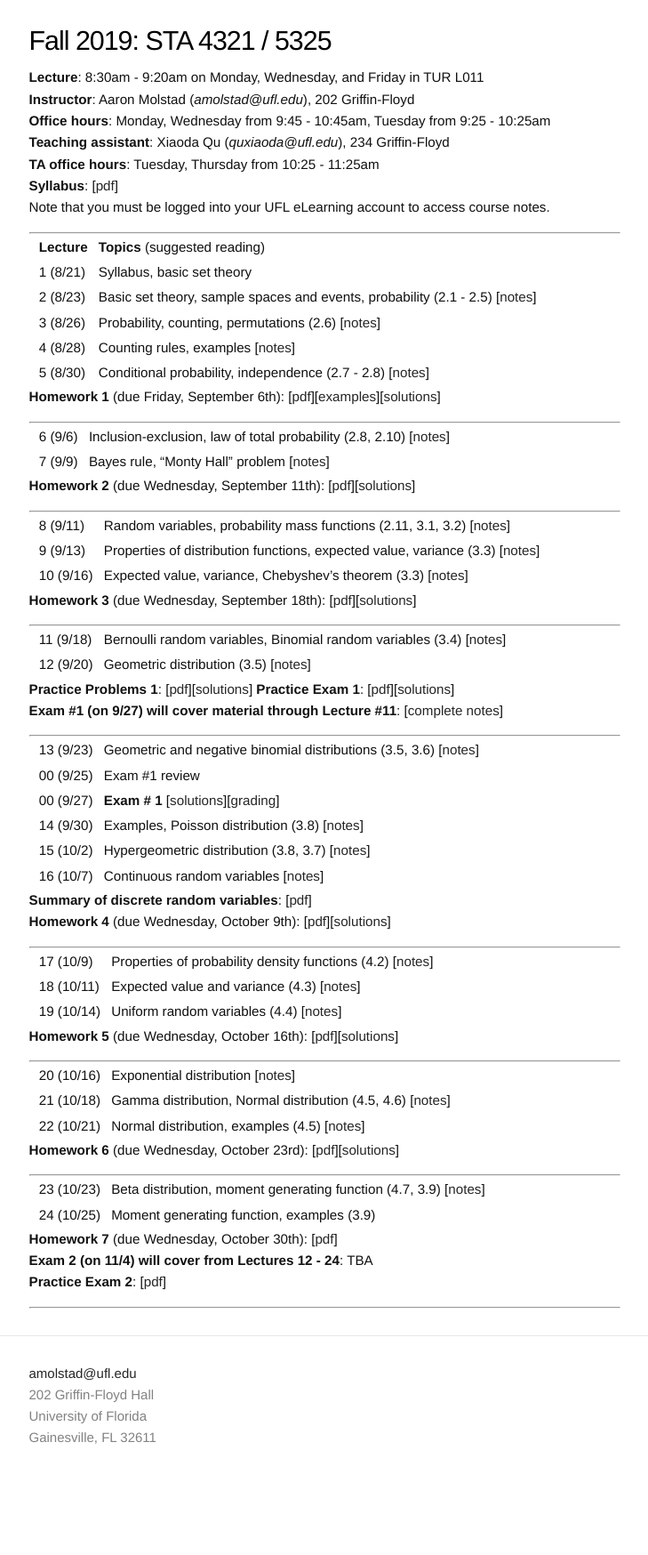
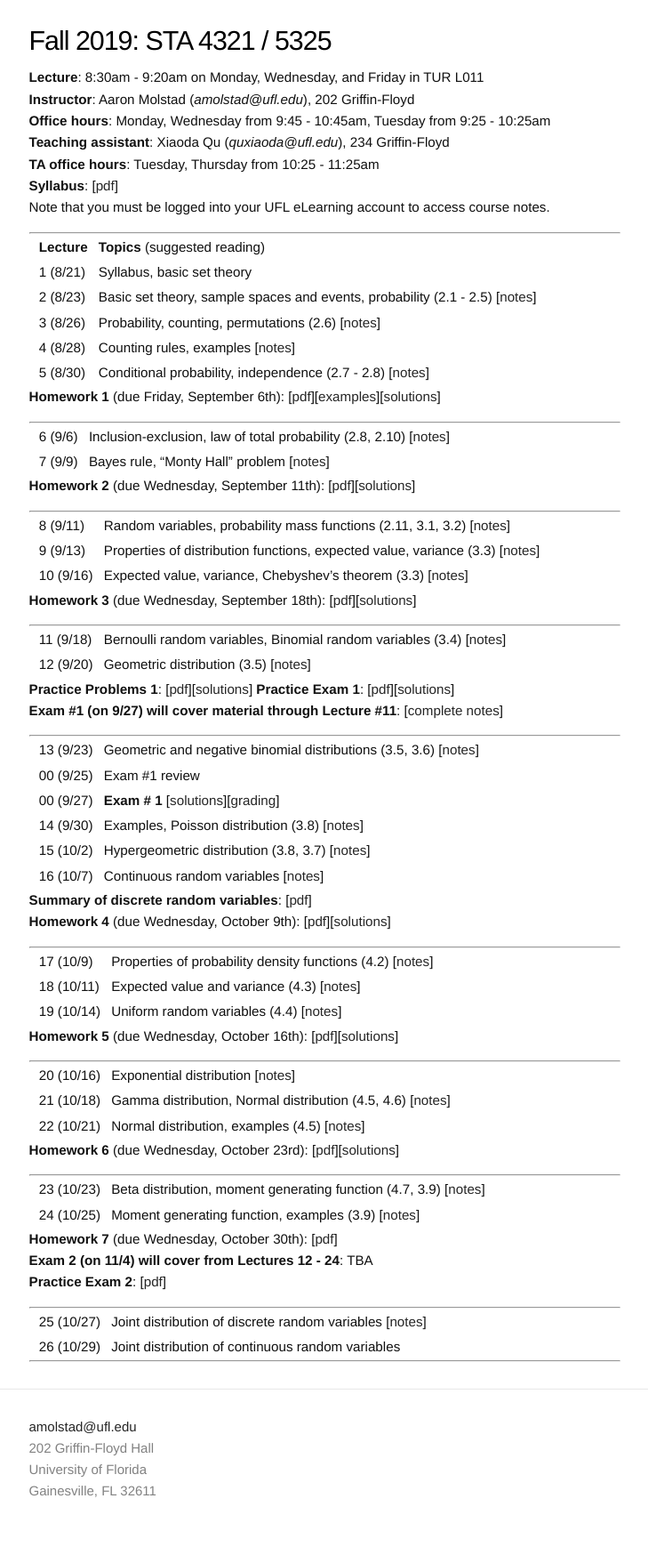
Before and after one commit to ajmolstad/ajmolstad.github.io, a Jekyll site: the page built from F19_STA4321.md, in a window 1280 px wide. Shown: the whole page at 89% size, without its empty margins (275-1004 px from the left). Built offline with Jekyll 4.4.1, drawn with Linux system fonts in a browser that asks for light colours; before the commit the page ends 1688 px from its top, so only the background shows below that.

Commit message:
Update F19_STA4321.md

```diff
--- a/F19_STA4321.md
+++ b/F19_STA4321.md
@@ -79,10 +79,15 @@ Note that you must be logged into your UFL eLearning account to access course no
 ---------------
 
 || 23 (10/23)  || Beta distribution, moment generating function (4.7, 3.9) [[notes](https://ufl.instructure.com/courses/382258/files/46160640/download?wrap=1)]||
-|| 24 (10/25)  || Moment generating function, examples (3.9) ||
+|| 24 (10/25)  || Moment generating function, examples (3.9) [[notes](https://ufl.instructure.com/courses/382258/files/46223779/download?wrap=1)]||
 
 **Homework 7** (due Wednesday, October 30th): [[pdf](/docs/STA4321_F19_Homework7.pdf)]
 **Exam 2 (on 11/4) will cover from Lectures 12 - 24**: TBA
 **Practice Exam 2**: [[pdf](https://ufl.instructure.com/courses/382258/files/46170644/download?wrap=1)]
 
 ---------------
+
+|| 25 (10/27)  || Joint distribution of discrete random variables [[notes](https://ufl.instructure.com/courses/382258/files/46260332/download?wrap=1)]||
+|| 26 (10/29)  || Joint distribution of continuous random variables ||
+
+---------------
```
